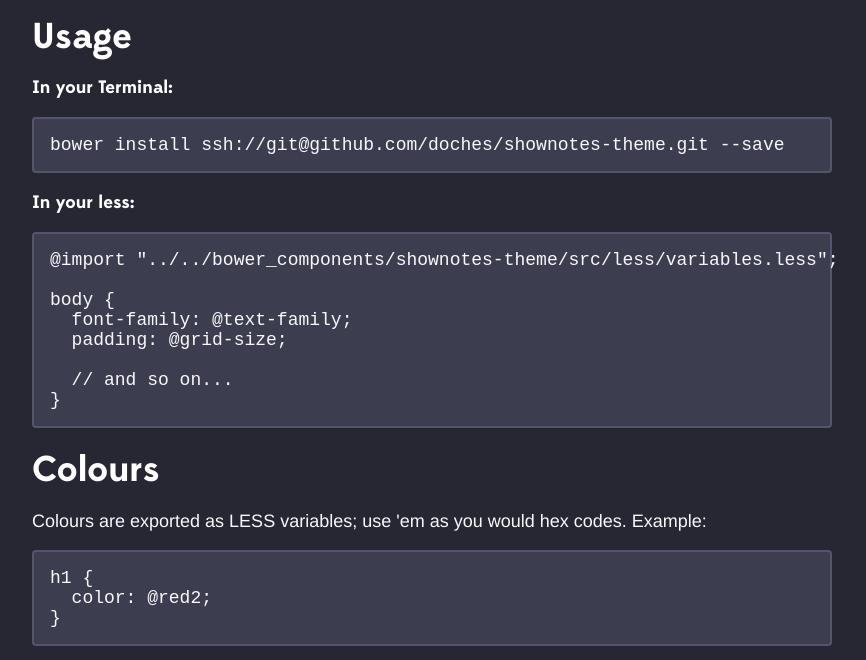
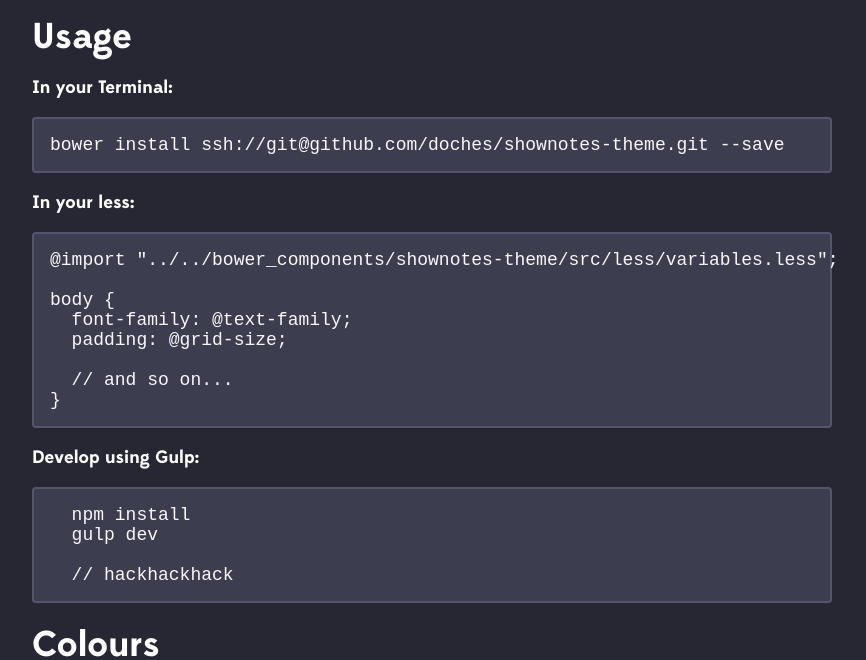
Before and after one commit to doches/shownotes-theme, a website: page examples/index.html in a window 1280 px wide. Shown: the part 140-800 px from the top of the page, without its empty margins (208-1074 px from the left). Drawn offline with nearby package versions, Linux system fonts and the light colour scheme; files that its build step writes are made by us from their sources; files whose address does not match are found by name.

Commit message:
Add dev instructions

```diff
--- a/examples/index.html
+++ b/examples/index.html
@@ -32,6 +32,12 @@ body {
 
   // and so on...
 }</pre>
+      <h4>Develop using Gulp:</h4>
+<pre>
+  npm install
+  gulp dev
+
+  // hackhackhack</pre>
       <h2>Colours</h2>
       <p>Colours are exported as LESS variables; use 'em as you would hex codes. Example:</p>
       <pre>
```
